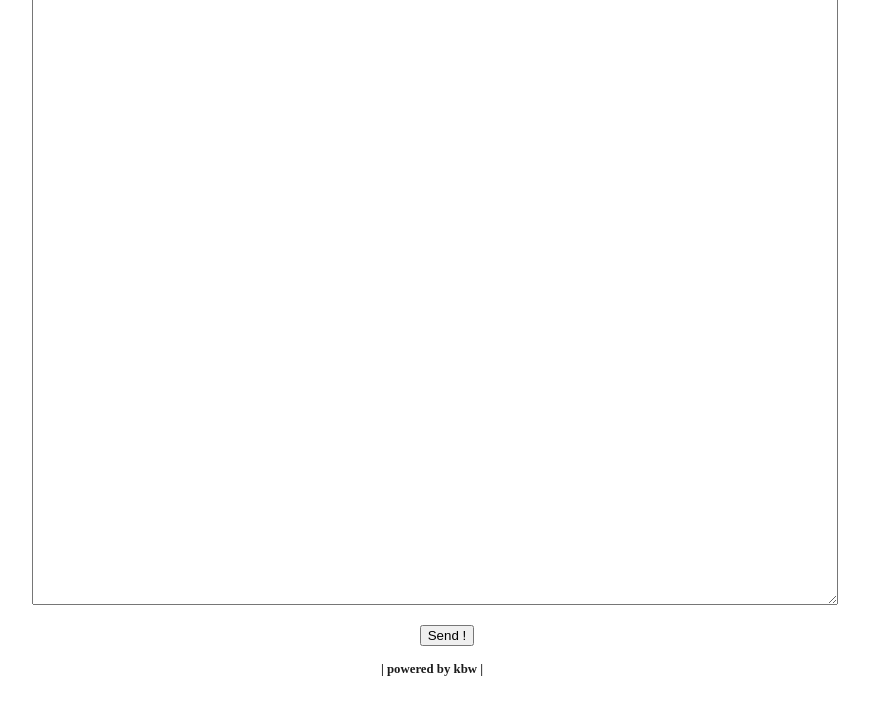
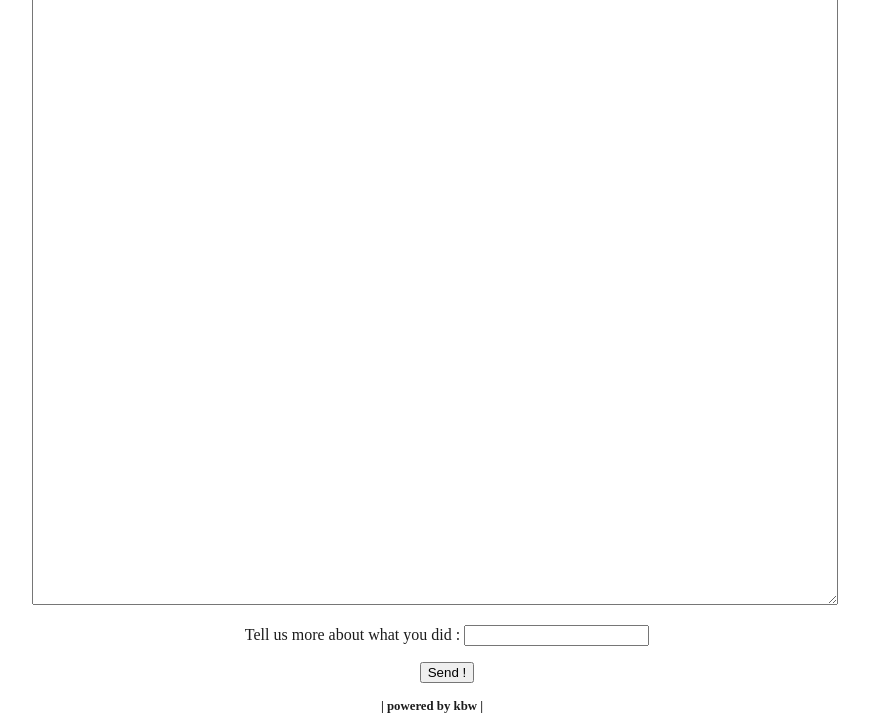
Before and after one commit to matael/kiss-bottle-wiki, a Bottle app: page /edit in a window 1280 px wide. Shown: the part 277-1004 px from the top of the page, without its empty margins (208-1077 px from the left). Before the commit the page ends 953 px from the top, so only its background shows below. Run offline with Bottle, Linux system fonts and the light colour scheme.

Commit message:
Add a field in the edition form to sumarize changes

```diff
--- a/templates/editpage.html
+++ b/templates/editpage.html
@@ -17,6 +17,10 @@
 			<p>Type your content in the text area below :</p>
 			<form method="post" action="" enctype="multipart/form-data">
 				<textarea name="content">{{content}}</textarea>
+                <p>
+                    <label for "resume_line">Tell us more about what you did :</label>
+                    <input type="text" id="resume_line" name="resume_line"/>
+                </p>
 				<p><input type="submit" value="Send !"/></p>
 			</form>
         </div>
```
